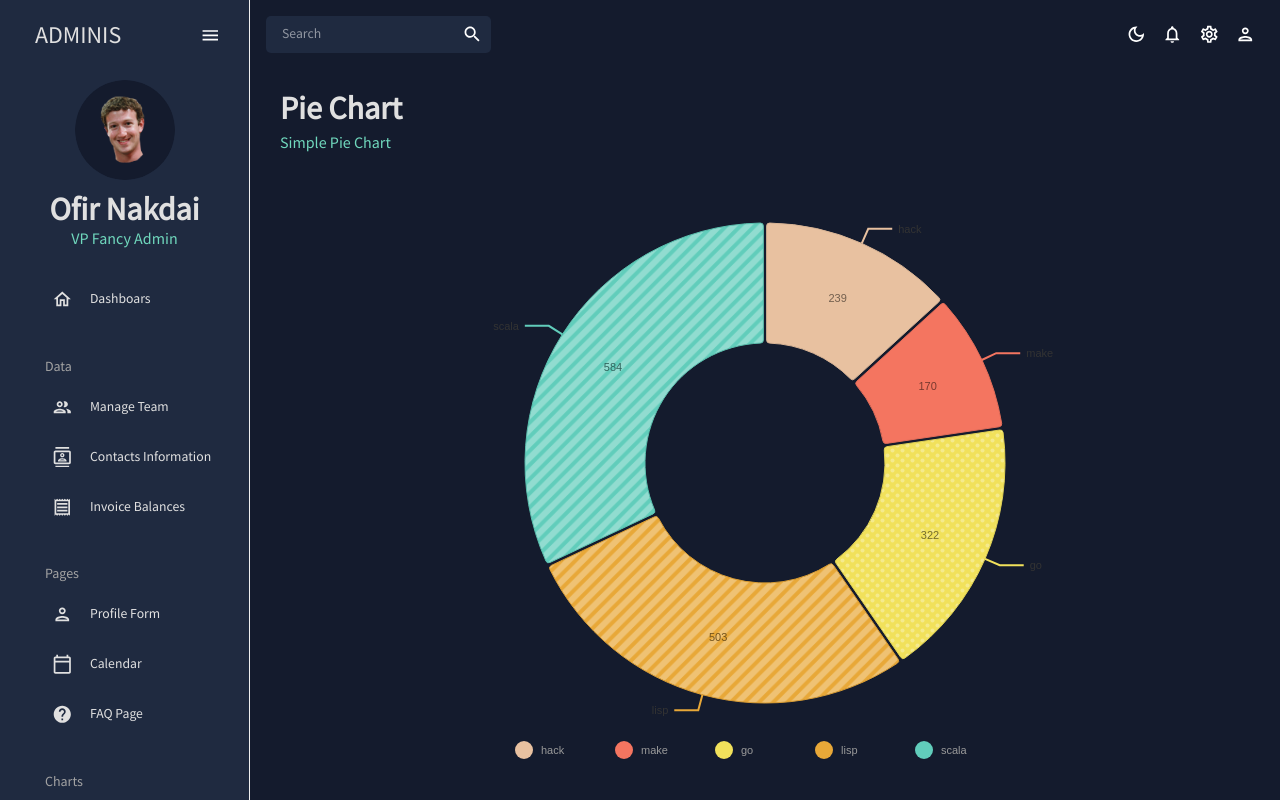
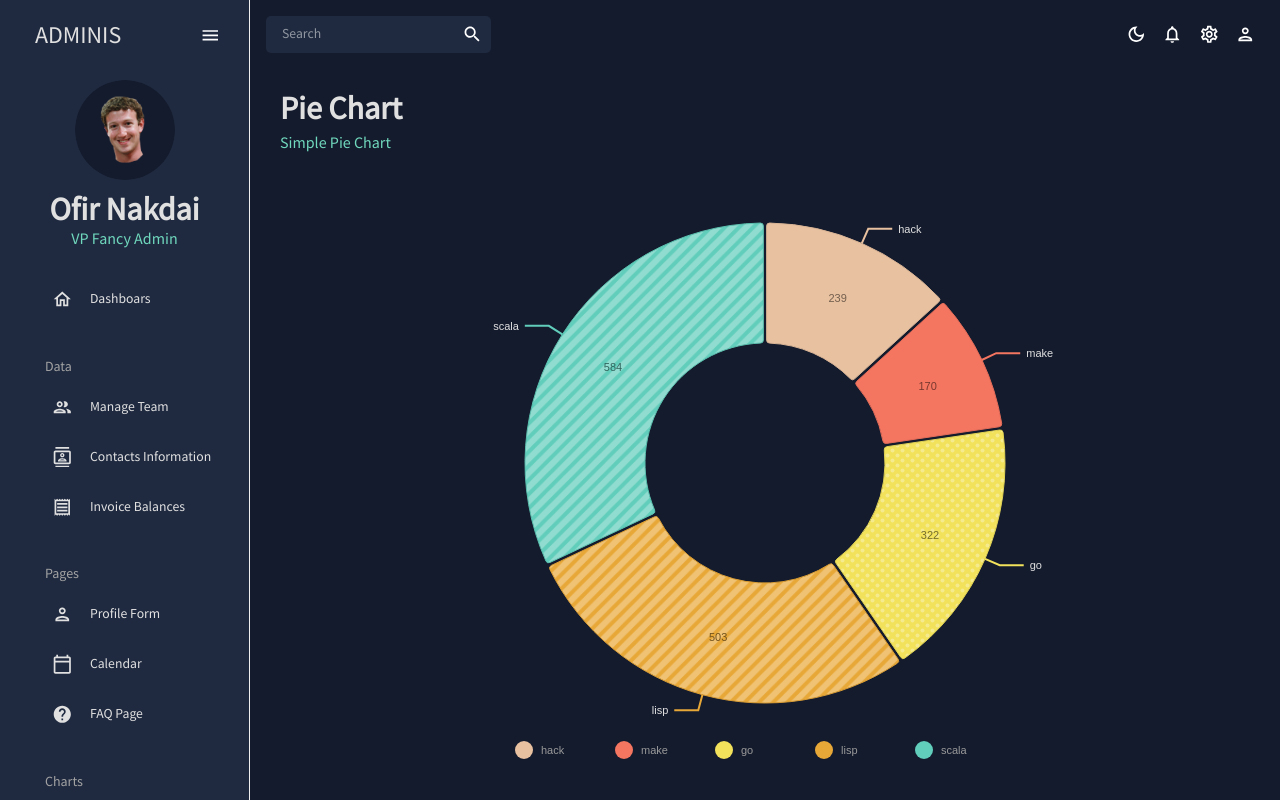
Before and after one commit to ofirNakdai/admin-dashboard, a React (Create React App) app: page /pie in a window 1280 px wide. Built offline with nearby package versions, Linux system fonts and the light colour scheme.

Commit message:
changing annotations in PieChart

```diff
--- a/src/components/PieChart.jsx
+++ b/src/components/PieChart.jsx
@@ -62,7 +62,7 @@ const PieChart = ({ isDashboard = false }) => {
         modifiers: [["darker", 0.2]],
       }}
       arcLinkLabelsSkipAngle={10}
-      arcLinkLabelsTextColor="#333333"
+      arcLinkLabelsTextColor={colors.grey[100]}
       arcLinkLabelsThickness={2}
       arcLinkLabelsColor={{ from: "color" }}
       arcLabelsSkipAngle={10}
```
